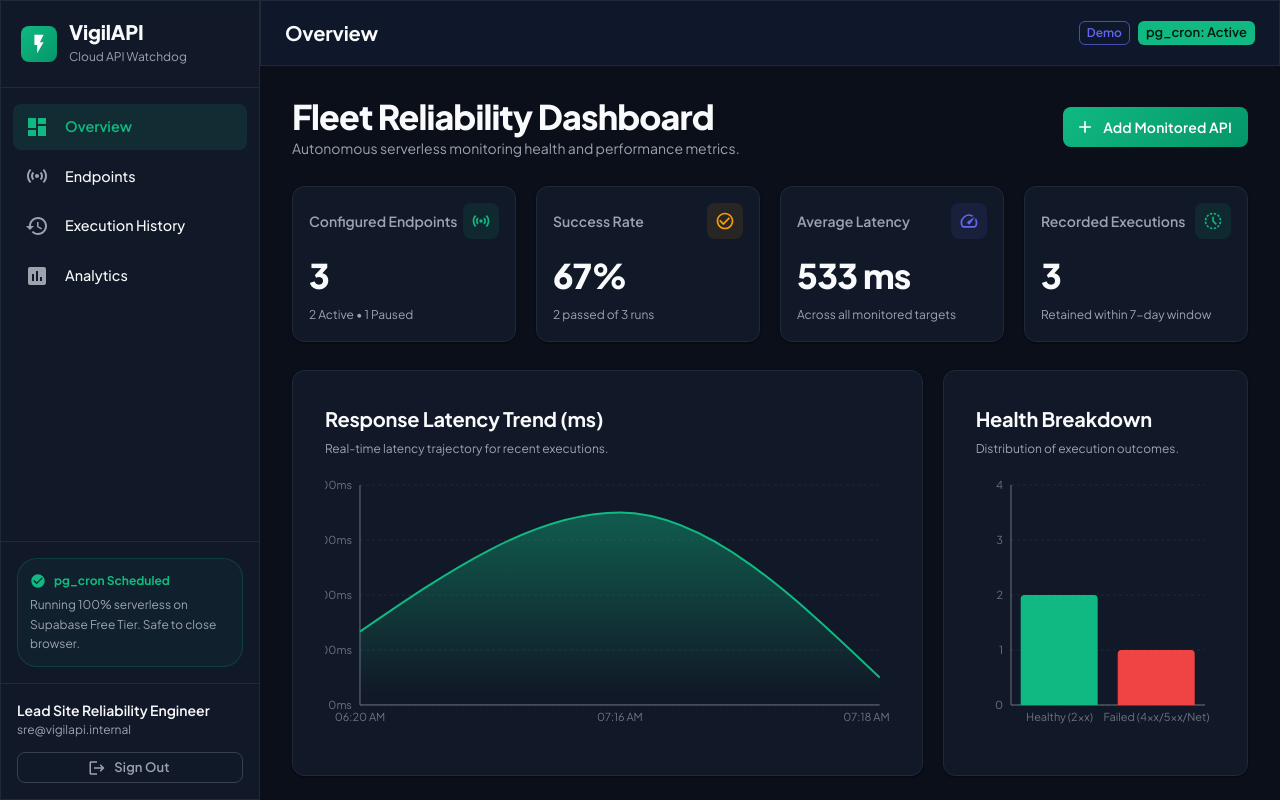
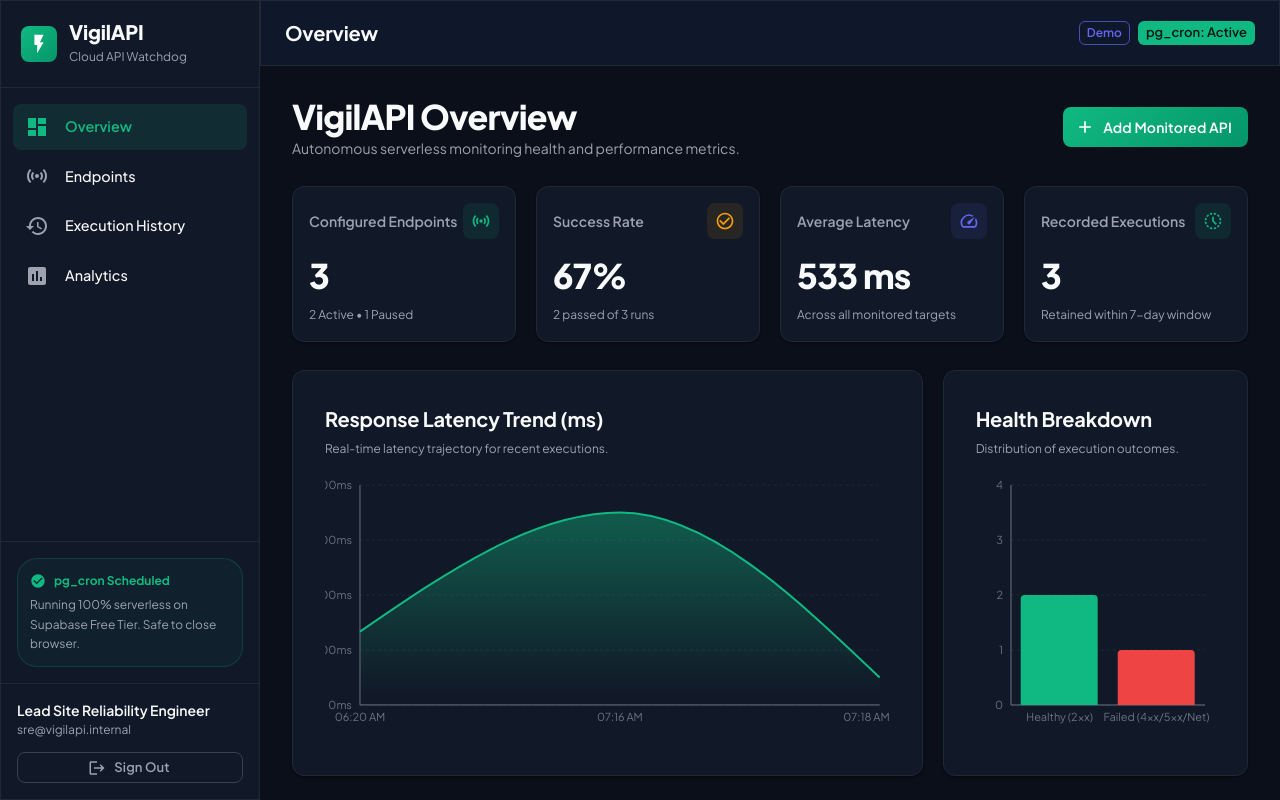
Before and after one commit to amitbora007/trigger_run, a React (Vite) app: page /#/login in a window 1280 px wide. Both pictures are taken after a click on the button "Explore Sandbox Demo (Instant 1-Click Access)". Shown: the top 800 px of the page. Built offline with nearby package versions, Linux system fonts and the light colour scheme; no server answers; the HTML template or start-up script is replaced by a standard one.

Commit message:
feat(dashboard): rename header to VigilAPI Overview and update screenshot in README

```diff
--- a/src/features/dashboard/DashboardOverviewPage.tsx
+++ b/src/features/dashboard/DashboardOverviewPage.tsx
@@ -107,7 +107,7 @@ export const DashboardOverviewPage: React.FC = () => {
             variant="h4"
             sx={{ fontWeight: 800, fontSize: { xs: '1.5rem', sm: '1.85rem', md: '2.125rem' } }}
           >
-            Fleet Reliability Dashboard
+            VigilAPI Overview
           </Typography>
           <Typography variant="body2" color="text.secondary">
             Autonomous serverless monitoring health and performance metrics.
```
Also changed, not shown: 2 other files (tests, documents, lock files or other folders).
